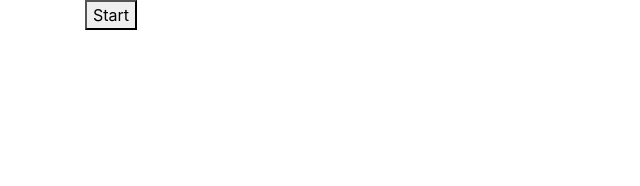
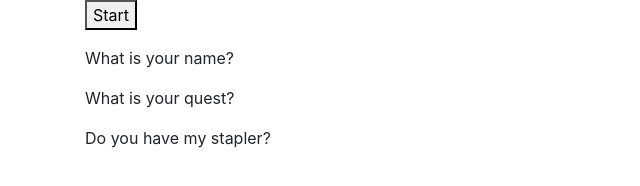
Before and after one commit to GC0728/TriviaGame, a plain HTML site: page index.html in a window 1280 px wide. Shown: the whole page, without its empty margins (0-640 px from the left). Drawn offline with nearby package versions, Linux system fonts and the light colour scheme.

Commit message:
version3

```diff
--- a/assets/javascript/app.js
+++ b/assets/javascript/app.js
@@ -7,7 +7,17 @@ var time = 0;
 var clockRunning = false;
 var oneMinute;
 // setTimeout(quizTimer);
+// *PERHAPS TRY CREATING AN ARRAY IN AN OBJECT. I.E. CREATE AN OBJECT WITH AN ARRAY FOR THE PROPERTY:VALUE PAIRS*
+var questions = {
+    category1:["What is your name?"],
+    category2:["What is your quest?"],
+    category3:["Do you have my stapler?"],
 
+};
+
+$("#1").append(questions.category1[0]);
+$("#2").append(questions.category2[0]);
+$("#3").append(questions.category3[0]);
 // TIMER
 /* THIS IS CAUSING IMMEDIATE ALERT ON BUTTON PRESS. CLICK IS RUNNING CONCURRENTLY WITH SETTIMEOUT FUNCTION
 setTimeout(oneMinute, 5000);
--- a/index.html
+++ b/index.html
@@ -20,6 +20,26 @@
                     Start
                 </button>
                 <p id="test">
+                </p>
+            </div>
+        </div>
+        <div class="row">
+            <div class="col-12">
+                <p id="1">
+
+                </p>
+            </div>
+        </div>
+        <div class="row">
+            <div class="col-12">
+                <p id="2">
+
+                </p>
+            </div>
+        </div>
+        <div class="row">
+            <div class="col-12">
+                <p id="3">
 
                 </p>
             </div>
```
